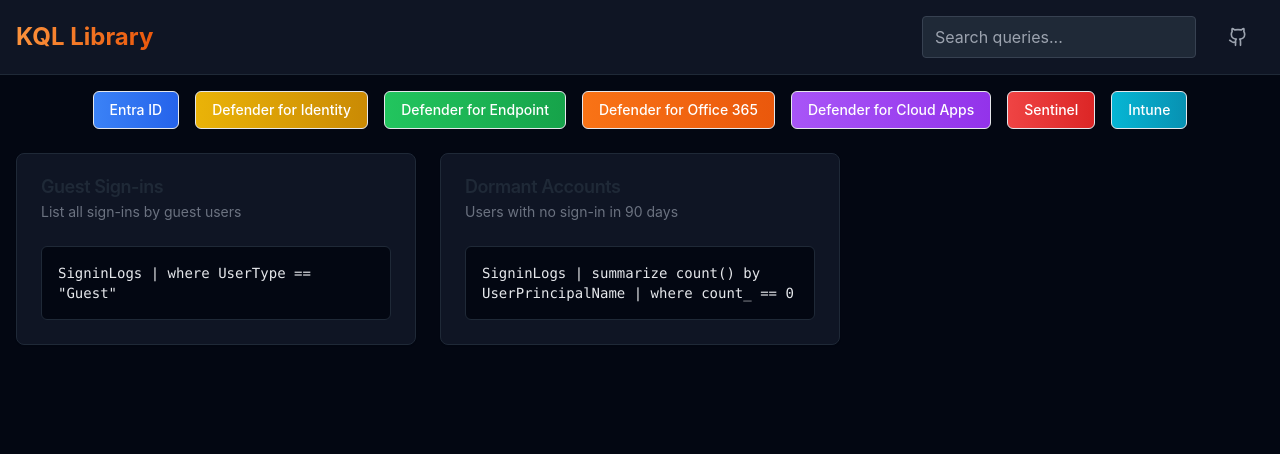
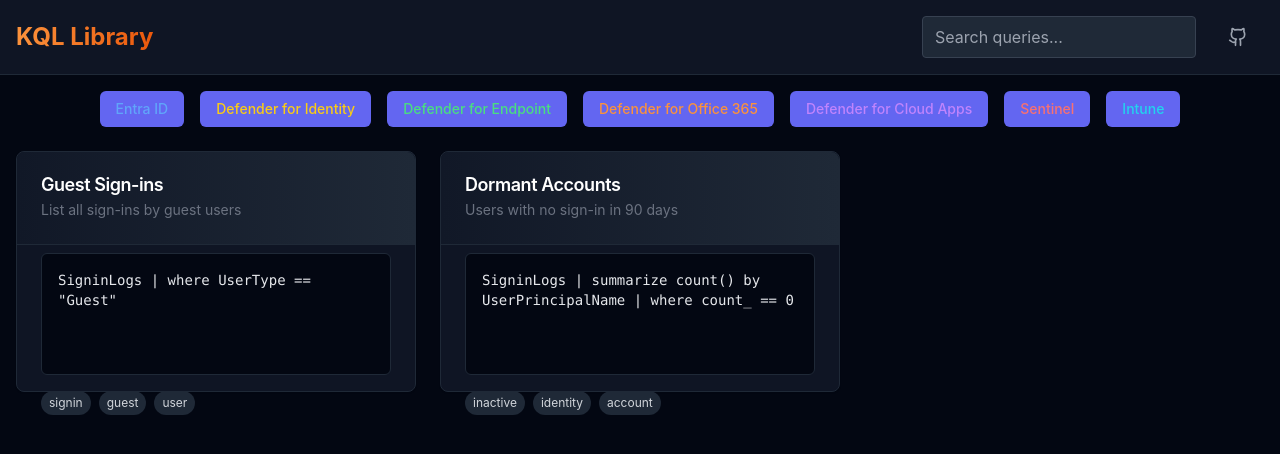
Before and after one commit to 0fflineDocs/KQL-Library, a React (Vite) app: page / in a window 1280 px wide. Shown: the top 454 px of the page. Built offline with nearby package versions, Linux system fonts and the light colour scheme.

Commit message:
Update app.tsx

```diff
--- a/src/app.tsx
+++ b/src/app.tsx
@@ -2,7 +2,10 @@
 import { Button } from "@/components/ui/button";
 import { Card, CardContent, CardDescription, CardHeader, CardTitle } from "@/components/ui/card";
 import { ScrollArea } from "@/components/ui/scroll-area";
-import { cn } from "@/lib/utils";
+// Inline the cn utility function
+const cn = (...classes: (string | undefined | null | false)[]) => {
+  return classes.filter(Boolean).join(' ');
+};
 import { Github, List } from "lucide-react";
 import { Input } from "@/components/ui/input";
 
@@ -55,37 +58,44 @@
   const categoryInfo: any = {
     "Entra ID": {
       displayName: "Entra ID",
-      gradient: "bg-gradient-to-r from-blue-500 to-blue-600",
+      textColor: "text-blue-400",
+      buttonBg: "bg-gray-800 hover:bg-gray-700",
       subCategories: ["Conditional Access", "Passwordless", "Temporary Access Pass", "Guests"]
     },
     "Defender for Identity": {
       displayName: "Defender for Identity",
-      gradient: "bg-gradient-to-r from-yellow-500 to-yellow-600",
+      textColor: "text-yellow-400",
+      buttonBg: "bg-gray-800 hover:bg-gray-700",
       subCategories: ["Service Accounts", "Dormant Accounts"]
     },
     "Defender for Endpoint": {
       displayName: "Defender for Endpoint",
-      gradient: "bg-gradient-to-r from-green-500 to-green-600",
+      textColor: "text-green-400",
+      buttonBg: "bg-gray-800 hover:bg-gray-700",
       subCategories: []
     },
     "Defender for Office 365": {
       displayName: "Defender for Office 365",
-      gradient: "bg-gradient-to-r from-orange-500 to-orange-600",
+      textColor: "text-orange-400",
+      buttonBg: "bg-gray-800 hover:bg-gray-700",
       subCategories: []
     },
     "Defender for Cloud Apps": {
       displayName: "Defender for Cloud Apps",
-      gradient: "bg-gradient-to-r from-purple-500 to-purple-600",
+      textColor: "text-purple-400",
+      buttonBg: "bg-gray-800 hover:bg-gray-700",
       subCategories: []
     },
     "Sentinel": {
       displayName: "Sentinel",
-      gradient: "bg-gradient-to-r from-red-500 to-red-600",
+      textColor: "text-red-400",
+      buttonBg: "bg-gray-800 hover:bg-gray-700",
       subCategories: ["Hunting", "Automation"]
     },
     "Intune": {
       displayName: "Intune",
-      gradient: "bg-gradient-to-r from-cyan-500 to-cyan-600",
+      textColor: "text-cyan-400",
+      buttonBg: "bg-gray-800 hover:bg-gray-700",
       subCategories: []
     }
   };
@@ -126,20 +136,21 @@
           {categories.map((category) => (
             <Button
               key={category}
-              variant="outline"
               className={cn(
-                "px-4 py-2 rounded-full transition-colors duration-200 text-white",
-                categoryInfo[category]?.gradient,
+                "px-4 py-2 rounded-md font-medium transition-all duration-200",
+                categoryInfo[category]?.buttonBg,
                 selectedCategory === category
-                  ? "ring-2 ring-offset-2 ring-gray-950"
-                  : "bg-gray-800/50 hover:bg-gray-700/50"
+                  ? "bg-gray-700 ring-1 ring-orange-500"
+                  : ""
               )}
               onClick={() => {
                 setSelectedCategory(prev => prev === category ? null : category);
                 setSelectedSubCategory(null);
               }}
             >
-              {categoryInfo[category]?.displayName || category}
+              <span className={categoryInfo[category]?.textColor}>
+                {categoryInfo[category]?.displayName || category}
+              </span>
             </Button>
           ))}
         </div>
@@ -151,11 +162,10 @@
                 key={subCategory}
                 variant="outline"
                 className={cn(
-                  "px-4 py-2 rounded-full transition-colors duration-200 text-white",
-                  "bg-gray-800/50 hover:bg-gray-700/50",
+                  "px-4 py-2 rounded-full transition-all duration-200 text-white bg-gray-800 hover:bg-gray-700 border border-gray-700",
                   selectedSubCategory === subCategory
-                    ? "ring-2 ring-offset-2 ring-gray-950"
-                    : ""
+                    ? "ring-2 ring-white ring-offset-2 ring-offset-gray-950 scale-105 shadow-lg"
+                    : "hover:scale-105"
                 )}
                 onClick={() => setSelectedSubCategory(prev => prev === subCategory ? null : subCategory)}
               >
@@ -172,17 +182,36 @@
             </div>
           ) : (
             filteredQueries.map((query, index) => (
-              <Card key={index} className="border-gray-800 hover:shadow-lg transition-shadow duration-200 bg-gray-900/90 backdrop-blur-md flex flex-col">
-                <CardHeader>
-                  <CardTitle className="text-lg font-semibold">{query.title}</CardTitle>
-                  <CardDescription className="text-gray-400">{query.description}</CardDescription>
+              <Card
+                key={index}
+                className="border-gray-800 hover:shadow-lg hover:shadow-blue-900/20 transition-all duration-300 bg-gray-900/90 backdrop-blur-md flex flex-col transform hover:-translate-y-1"
+              >
+                <CardHeader className="bg-gradient-to-r from-gray-900 to-gray-800 rounded-t-lg border-b border-gray-800">
+                  <CardTitle className="text-lg font-semibold text-white">
+                    {query.title}
+                  </CardTitle>
+                  <CardDescription className="text-gray-300">
+                    {query.description}
+                  </CardDescription>
                 </CardHeader>
-                <CardContent>
-                  <ScrollArea className="h-full w-full rounded-md border border-gray-800 bg-gray-950">
+                <CardContent className="flex-1">
+                  <ScrollArea className="h-full w-full rounded-md border border-gray-800 bg-gray-950 mt-2">
                     <pre className="p-4 text-sm text-gray-200 whitespace-pre-wrap break-words">
                       <code>{query.query}</code>
                     </pre>
                   </ScrollArea>
+                  {query.tags && query.tags.length > 0 && (
+                    <div className="mt-4 flex flex-wrap gap-2">
+                      {query.tags.map((tag, i) => (
+                        <span
+                          key={i}
+                          className="text-xs px-2 py-1 rounded-full bg-gray-800 text-gray-300"
+                        >
+                          {tag}
+                        </span>
+                      ))}
+                    </div>
+                  )}
                 </CardContent>
               </Card>
             ))
```
